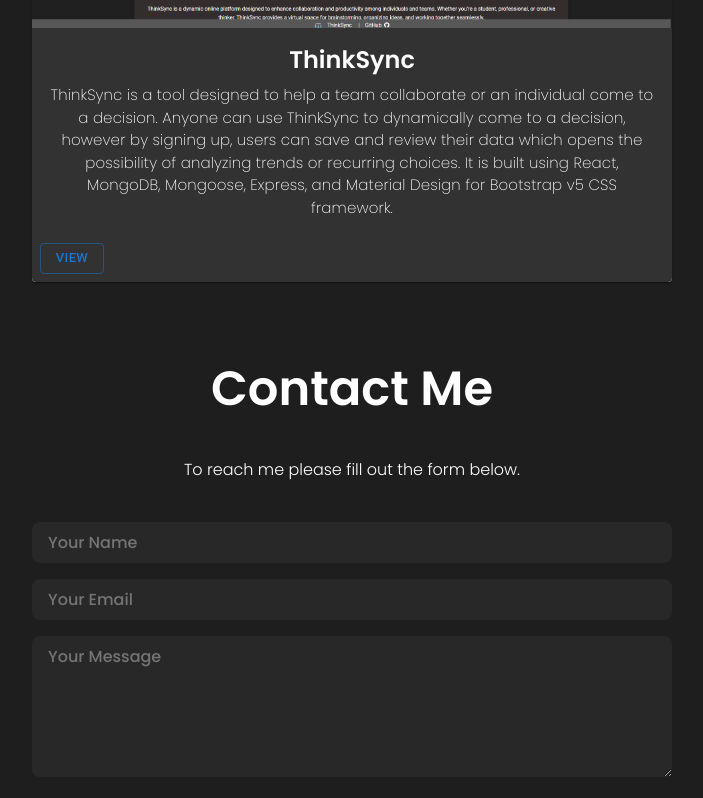
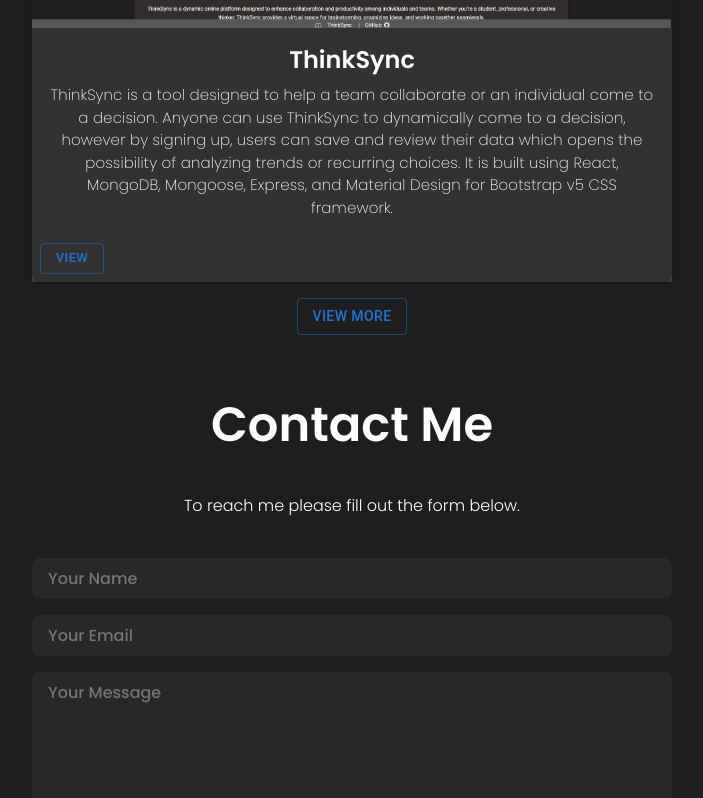
Before and after one commit to BenTrebi/Portfolio, a React (Create React App) app: page / in a window 1280 px wide. Shown: the part 3126-3924 px from the top of the page, without its empty margins (288-991 px from the left). Built offline with nearby package versions, Linux system fonts and the light colour scheme.

Commit message:
Added view more button and portfolio card.

```diff
--- a/src/components/Portfolio/portfolio.css
+++ b/src/components/Portfolio/portfolio.css
@@ -44,6 +44,7 @@
   background: rgb(50,50,50);
 }
 
+
 @media screen and (max-width: 720px)  {
 .card {
   width: 20rem;
--- a/src/components/Portfolio/portfolio.jsx
+++ b/src/components/Portfolio/portfolio.jsx
@@ -1,4 +1,5 @@
 import * as React from "react";
+import { useState } from "react";
 import './portfolio.css';
 import Card from '@mui/material/Card';
 import CardActions from '@mui/material/CardActions';
@@ -8,9 +9,27 @@ import CardContent  from "@mui/material/CardContent";
 import portfolio1 from '../../assets/portfolio1.png'
 import portfolio2 from '../../assets/portfolio2.png'
 import portfolio3 from '../../assets/portfolio3.png'
+import portfolio4 from '../../assets/portfolio4.png'
 import Button from "@mui/material/Button";
 
 const Portfolio = ()  =>    {
+
+  const useToggle = (initialState) => {
+    const [toggleValue, setToggleValue] = useState(initialState);
+
+    const toggler = () => { setToggleValue(!toggleValue) };
+    return [toggleValue, toggler]
+  };
+
+  const [toggle, setToggle] = useToggle();
+
+  const [buttonText, setButtonText] = useState('View More');
+
+    const handleClick = () => {
+        setButtonText(buttonText === 'View More' ? 'View Less' : 'View More');
+    };
+
+
   return  (
     <section id="portfolio">
       <h2 className="portfolioTitle">My Portfolio</h2>
@@ -58,6 +77,27 @@ const Portfolio = ()  =>    {
             <Button variant='outlined' size="small" href="https://github.com/BenTrebi/ThinkSync" target="_blank">View</Button>
           </CardActions>
         </Card>
+        {toggle && (
+        <Card sx={{ maxWidth: 1000 }} className="card">
+          <CardMedia component="img" alt="sharkQuiz" height="250" src={portfolio4} className="cardImg"/>
+          <CardContent className="cardContent">
+            <Typography gutterBottom variant="h5" component='div' fontWeight={600} fontFamily='Poppins, sans-serif'>
+              Shark Quiz
+            </Typography>
+            <Typography variant="body1"  fontWeight={100} fontSize={15} fontFamily='Poppins, sans-serif'>
+            This quiz application was built as a passion project in order to better understand React.
+            It was built using React, Javascript, and CSS.
+            </Typography>
+          </CardContent>
+          <CardActions className="cardBtn">
+            <Button variant='outlined' size="small" href="https://github.com/BenTrebi/shark-quiz" target="_blank">View</Button>
+          </CardActions>
+        </Card>
+        )}
+        <Button variant="outlined" size="medium" className="moreBtn" onClick={() => {
+          setToggle();
+          handleClick();
+        }}>{buttonText}</Button>
     </section>
   );
 }
```
Also changed, not shown: src/assets/portfolio4.png (added).
